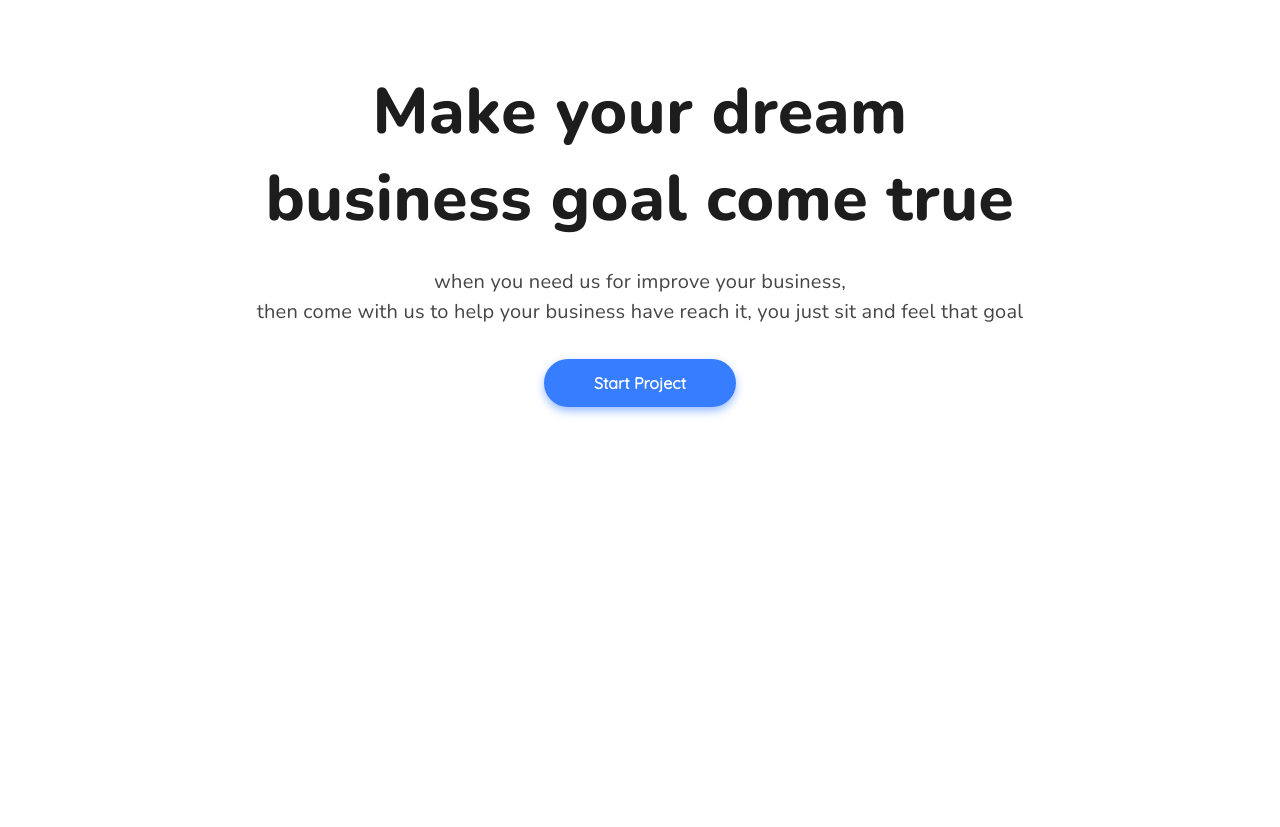
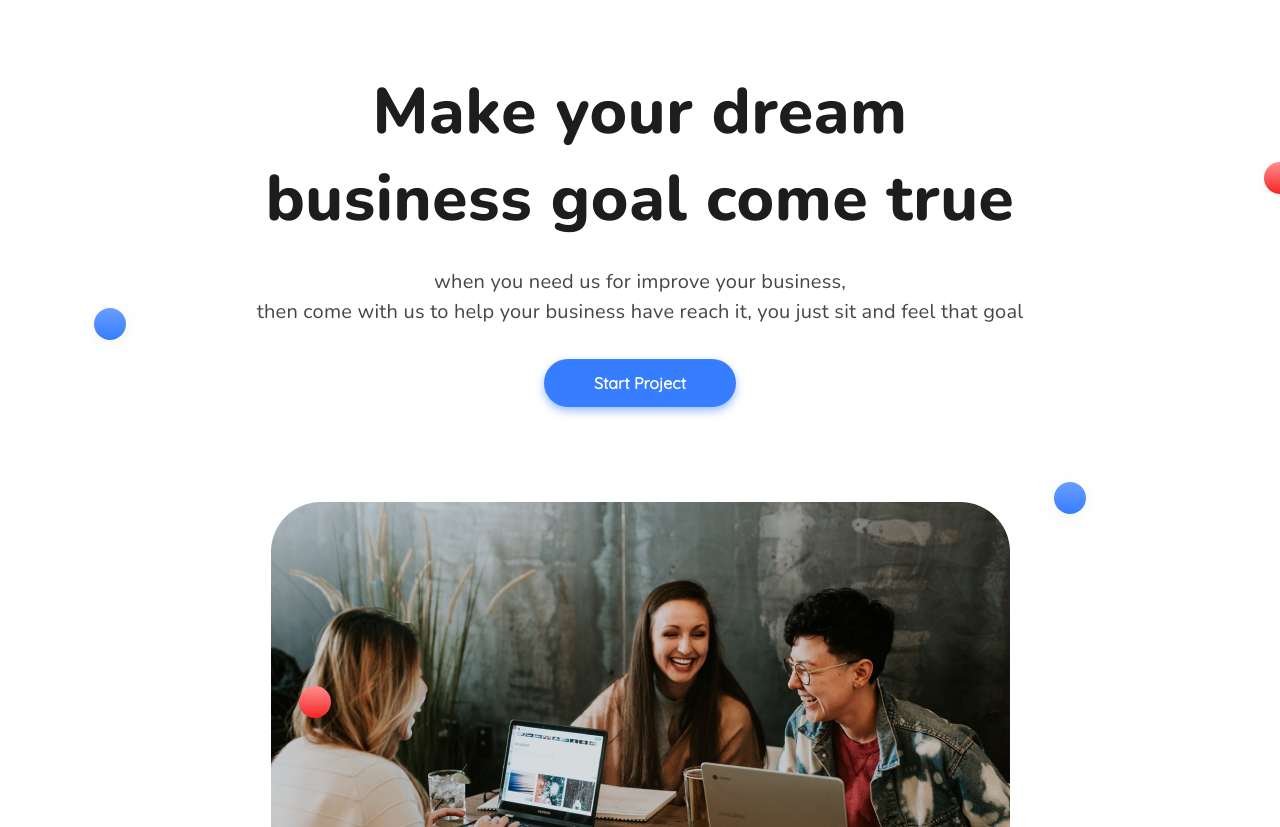
Before and after one commit to dhelfy/Agency-Creative, a plain HTML site: page index.html in a window 1280 px wide. Shown: the part 125-952 px from the top of the page. Before the commit the page ends 800 px from the top, so only its background shows below. Drawn offline with nearby package versions, Linux system fonts and the light colour scheme.

Commit message:
commit-2

```diff
--- a/index.html
+++ b/index.html
@@ -32,9 +32,11 @@
             <button class="white-button">Contact Us</button>
         </header>
         <main class="main-content">
-
             <section class="home-section">
                 <div class="elipse-1"></div>
+                <div class="elipse-2"></div>
+                <div class="elipse-3"></div>
+                <div class="elipse-4"></div>
                 <h1 class="home-section__title">Make your dream
                      business goal come true
                 </h1>
@@ -44,6 +46,7 @@
                 <div class="home-section__button-container">
                     <button class="blue-button">Start Project</button>
                 </div>
+                <img src="images\main-content\home-section\pic1.png" class="home-section__picture">
             </section>
         </main>
     </body>
--- a/styles/style.css
+++ b/styles/style.css
@@ -6,20 +6,58 @@
     color: #1D1D1D;
 }
 
-body {
+.elipse-1 {
+    position: absolute;
     overflow-x: hidden;
+    top: 287px;
+    right: 0;
+    width: 32px;
+    height: 32px
 }
 
-.elipse-1 {
+.elipse-1::after {
+    content: "";
+    width: 100%;
+    height: 100%;
+    position: absolute;
+    box-shadow: 0px 3px 20px rgba(0, 0, 0, 0.05);
+    background: linear-gradient(180deg, #ff8e8e 0%, #f62424 100%);
+    right: 0;
+    transform: translateX(50%);
+    border-radius: 50%
+}
+
+.elipse-2 {
     width: 32px;
     height: 32px;
     position: absolute;
     box-shadow: 0px 3px 20px rgba(0, 0, 0, 0.05);
-    background: linear-gradient(180deg, #FF8E8E 0%, #F62424 100%);
-    top: 287px;
-    right: -20px;
+    background: linear-gradient(180deg, rgba(68, 133, 255, 0.8) 0%, #377DFF 100%);
+    top: 433px;
+    left: 94px;
     border-radius: 50%;
-    visibility: hidden;
+}
+
+.elipse-3 {
+    width: 32px;
+    height: 32px;
+    position: absolute;
+    box-shadow: 0px 3px 20px rgba(0, 0, 0, 0.05);
+    background: linear-gradient(180deg, rgba(68, 133, 255, 0.8) 0%, #377DFF 100%);
+    top: 607px;
+    right: 194px;
+    border-radius: 50%;
+}
+
+.elipse-4 {
+    width: 32px;
+    height: 32px;
+    position: absolute;
+    box-shadow: 0px 3px 20px rgba(0, 0, 0, 0.05);
+    background: linear-gradient(180deg, #ff8e8e 0%, #f62424 100%);
+    top: 811px;
+    left: 299px;
+    border-radius: 50%;
 }
 
 .main-header {
@@ -128,3 +166,10 @@ body {
 .home-section__button-container {
     text-align: center;
 }
+
+.home-section__picture {
+    margin-top: 95px;
+    margin-left: auto;
+    margin-right: auto;
+    display: block;
+}
```
Also changed, not shown: images/main-content/home-section/pic1.png (added).
